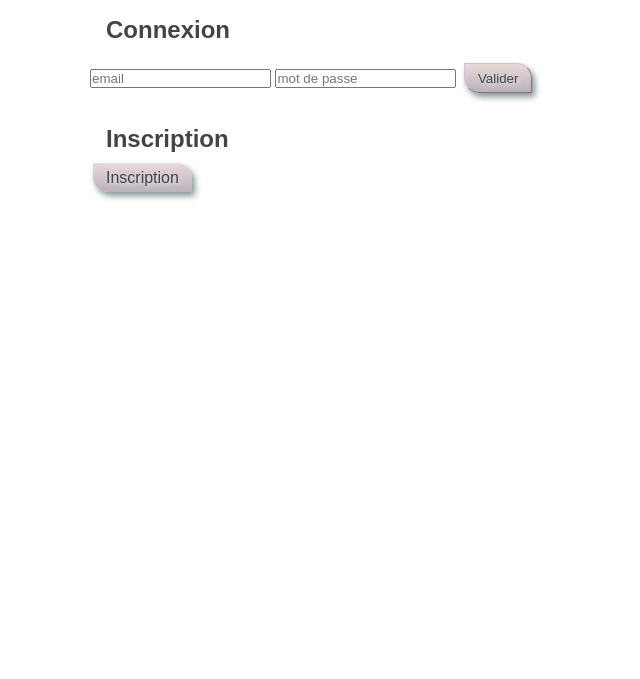
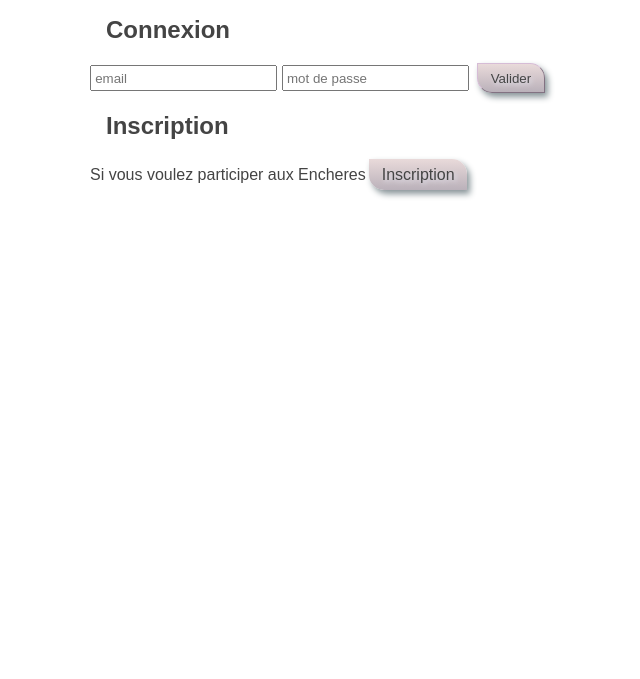
Before and after one commit to Vladimir06100/Encheres-React, a PHP site: page /pages/connexion.php in a window 1280 px wide. Shown: the part 80-759 px from the top of the page, without its empty margins (38-678 px from the left). Run offline with PHP 8.4, Linux system fonts and the light colour scheme.

Commit message:
modif pages Natalia

```diff
--- a/pages/connexion.php
+++ b/pages/connexion.php
@@ -11,14 +11,17 @@
     <section class="sectionPrincipale">
       <section class="connexion">
         <h2 class="h2connexion">Connexion</h2>
-        <form action="verification-connexion.php" method="POST">
+        <form class="formConnexion" action="verification-connexion.php" method="POST">
           <input type="email" name="email" placeholder="email" required />
           <input type="password" name="password" placeholder="mot de passe" required />
           <button class="btn-accueil">Valider</button>
         </form>
         <div className="CreateNewUser">
           <h2 class="h2connexion">Inscription</h2>
-          <a class="btn-accueil" href="./inscription.php">Inscription</a>
+          <div class="textInscription">
+            <p>Si vous voulez participer aux Encheres</p>
+            <a class="btn-accueil" href="./inscription.php">Inscription</a>
+          </div>
         </div>
       </section>
     </section>
--- a/pages/page2.php
+++ b/pages/page2.php
@@ -1,6 +1,6 @@
 `<?php
 //con_db.php Natalia
 // pour connexion base de d
-  $conex = mysqli_connect("localhost", "root", "", "enchere");
+  $conex = mysqli_connect("localhost", "root", "root", "enchere");
 
   ?>`
--- a/pages/page6.php
+++ b/pages/page6.php
@@ -7,7 +7,7 @@
 
 <body>
   <?php
-  $dbh = new PDO("mysql:dbname=enchere;host=127.0.0.1", "root", "");
+  $dbh = new PDO("mysql:dbname=enchere;host=127.0.0.1", "root", "root");
   require './voiture.class.php';
 
   //preparer//
@@ -15,7 +15,7 @@
   $query = $dbh->prepare("SELECT * FROM voiture WHERE 1");
   //executer//
   $query->execute();
-  //recuperer//
+  //récupérer//
   $voitures = $query->fetchAll(PDO::FETCH_ASSOC);
   $article_database = [];
 
--- a/template/index.css
+++ b/template/index.css
@@ -39,7 +39,6 @@
   font-family: Arial;
   padding: 0.4rem 0.8rem;
   margin: 0.2rem;
-  margin-bottom: 1rem;
   border-width: 1px;
   color: #444444;
   border-color: #d6bcd6;
@@ -63,6 +62,7 @@
 }
 
 .principale {
+  min-height: 85vh;
   height: 85vh;
   overflow: auto;
 }
@@ -70,7 +70,7 @@
 .sectionPrincipale,
 .connexion {
   width: 80vw;
-  margin: 0 auto;
+  margin: auto;
 }
 
 .affichageVoiture {
@@ -88,3 +88,13 @@
 .h2connexion {
   padding: 1rem;
 }
+
+.textInscription {
+  display: flex;
+  align-items: center;
+}
+
+.formConnexion input {
+  width: auto;
+  padding: 0.2rem;
+}
```
Also changed, not shown: pages/inscription.php (+18 -7 lines), pages/page1.php (+6 -16 lines), pages/page3.php (+2 -11 lines), pages/page4.php (+5 -19 lines), pages/page5.php (+2 -24 lines).
